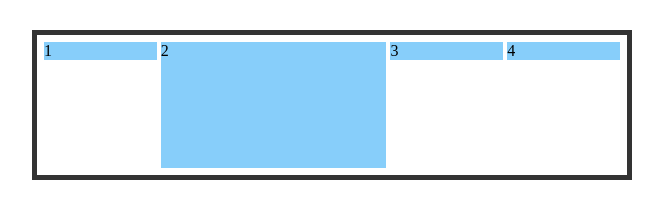
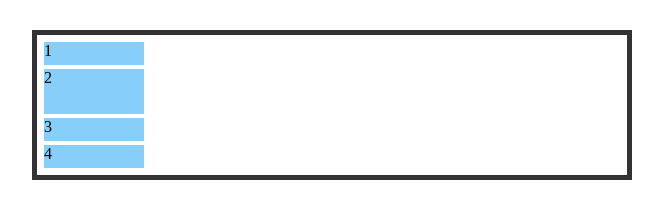
Before and after one commit to rifrifai/exercise, a plain HTML site: page flexbox.html in a window 1280 px wide. Shown: the whole page, without its empty margins (308-971 px from the left). Drawn offline with Linux system fonts and the light colour scheme.

Commit message:
initial commit

```diff
--- a/flexbox.html
+++ b/flexbox.html
@@ -5,6 +5,7 @@
     <meta name="viewport" content="width=device-width, initial-scale=1.0" />
     <link rel="stylesheet" href="./style/flexbox.css" />
     <title>Belajar Flexbox</title>
+    <style></style>
   </head>
   <body>
     <div class="container">
--- a/style/flexbox.css
+++ b/style/flexbox.css
@@ -6,9 +6,10 @@
   padding: 5px;
   box-sizing: border-box;
   display: flex;
-  /* flex-direction: column; */ /* digunakan untuk mngurutkan */
-  /* flex-wrap: wrap; */ /* digunakan ketika space telah penuh */
-  /* justify-content: space-around; utk mengatur jarak pada items di container */
+  flex-direction: column; /* digunakan untuk mngurutkan */
+  flex-wrap: wrap; /* digunakan ketika space telah penuh */
+  justify-content: space-around;
+  /* utk mengatur jarak pada items di container */
   align-items: flex-start;
 }
 
@@ -20,8 +21,8 @@
 } */
 
 .container div {
-  /* width: 100px;
-  height: 100px; */
+  width: 100px;
+  height: 100px;
   background-color: lightskyblue;
   /* float: left; */ /* bisa menggunkan flex jadi tidak perlu pakai float */
   margin: 2px;
```
Also changed, not shown: kotak.html (+3 -5 lines).
